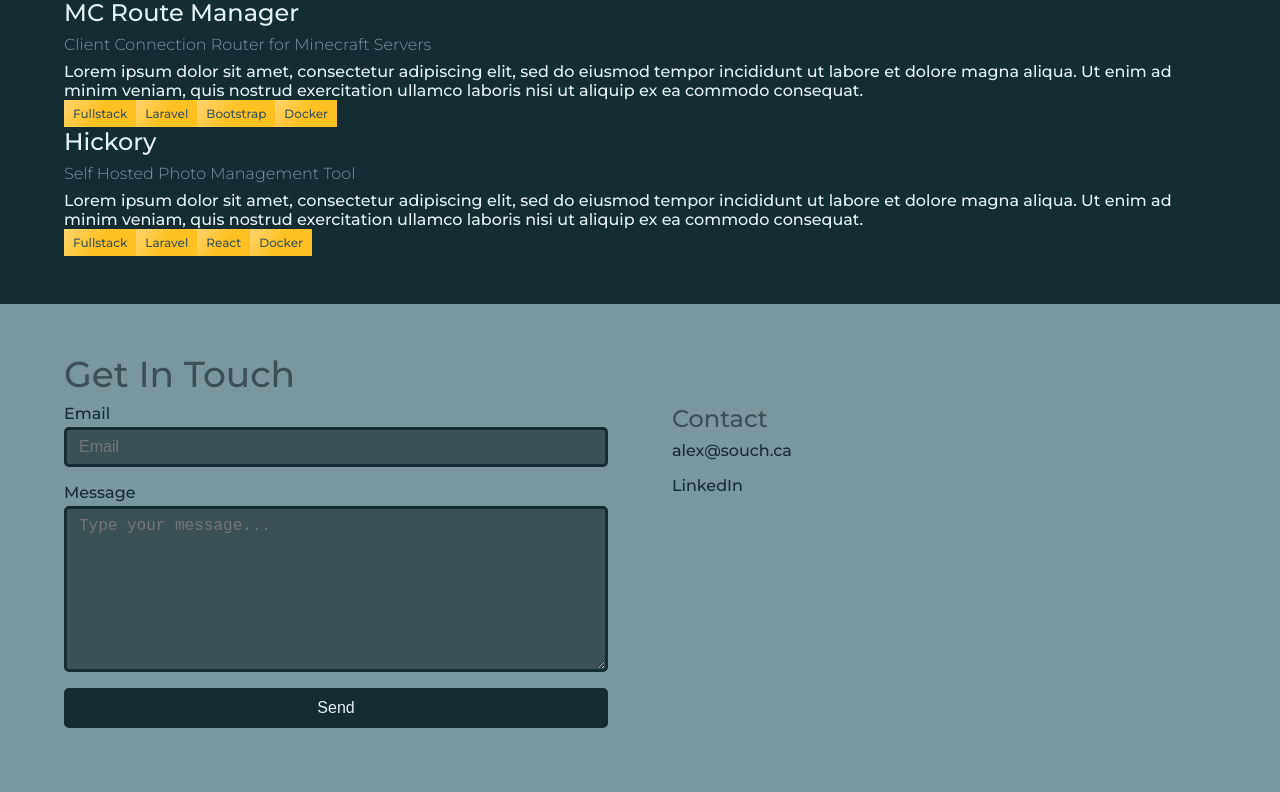
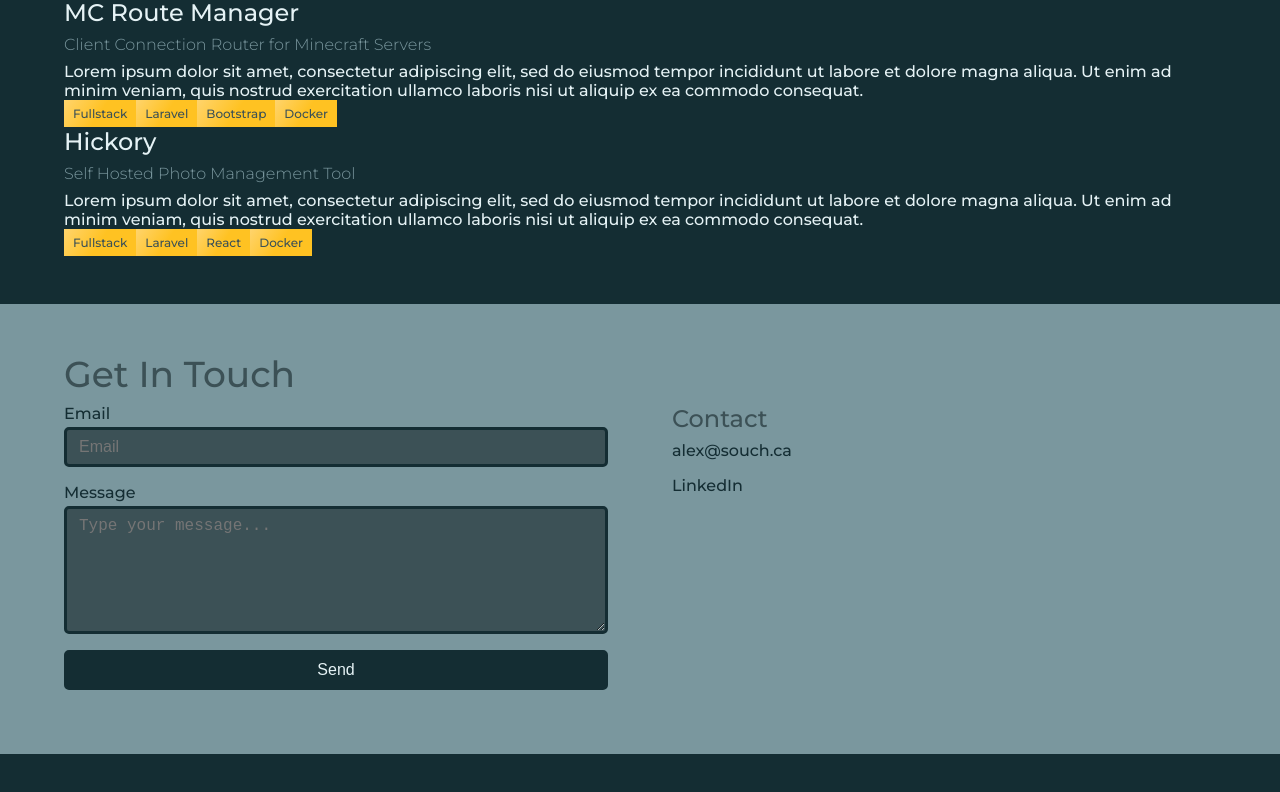
Before and after one commit to aSouchereau/dev.souch.ca, a Next.js app: page / in a window 1280 px wide. Shown: the part 1492-2284 px from the top of the page. After the commit the page ends 2246 px from the top, so only its background shows below. Built offline with nearby package versions, Linux system fonts and the light colour scheme; a web font is replaced by a local one.

Commit message:
Fixed errors causing build failure

```diff
--- a/components/ContactSectionComponent.tsx
+++ b/components/ContactSectionComponent.tsx
@@ -5,9 +5,9 @@ export default function ContactSection() {
             <div className='contact-item'>
                 <form action="mailto:alex@souch.ca?subject=Portfolio Inquiry" method="post" encType='text/plain'>
                     <label htmlFor="email_address">Email</label>
-                    <input type="text" name='email_address' id='email_address' maxLength='100' placeholder='Email'/>
+                    <input type="text" name='email_address' id='email_address' maxLength={100} placeholder='Email'/>
                     <label htmlFor="message">Message</label>
-                    <textarea name='message' id='message' rows='8' cols='30' maxLength='300' placeholder='Type your message...'/>
+                    <textarea name='message' id='message' maxLength={300} placeholder='Type your message...'/>
                     <input className='input-button' type="submit" value='Send'/>
                 </form>
             </div>
--- a/styles/globals.css
+++ b/styles/globals.css
@@ -211,6 +211,9 @@ div.tag-wrapper {
   outline: none !important;
   border: 2px solid rgb(var(--primary-yellow-rgb));
 }
+.contact-item textarea {
+  min-height: 8rem;
+}
 
 .contact-item input.input-button {
   background: rgb(var(--primary-blue-rgb));
```
